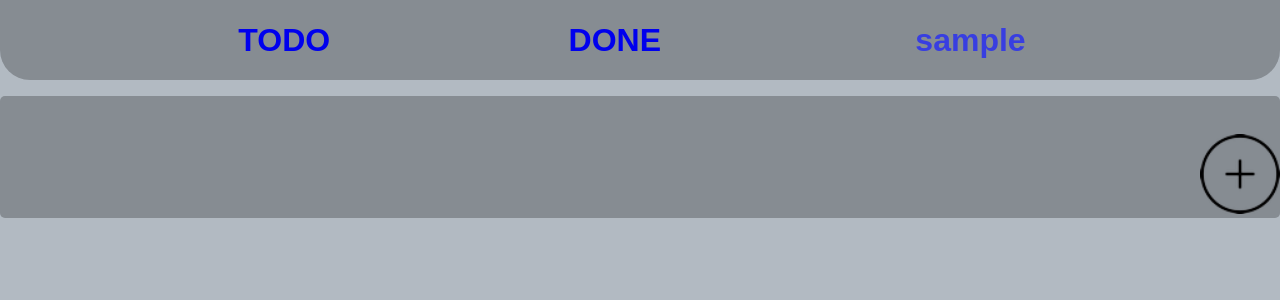
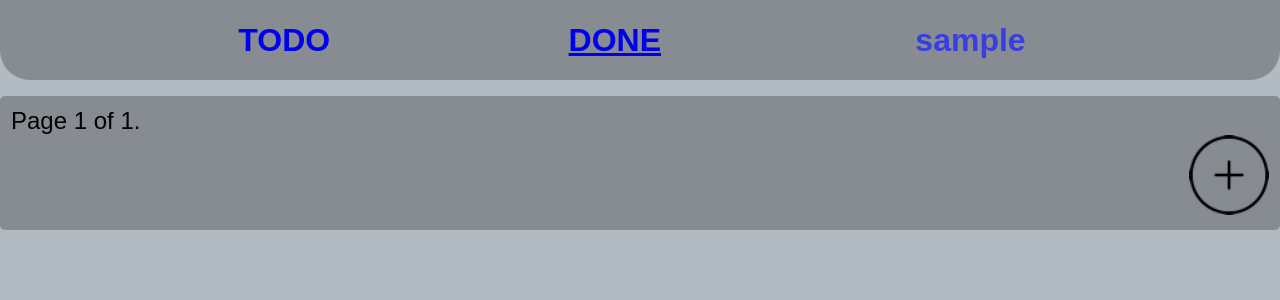
Before and after one commit to ifeon/ToDoProject, a Django app: page /profile/done/ in a window 1280 px wide. Shown: the top 300 px of the page. Run offline with Django 4.2, Linux system fonts and the light colour scheme; the visitor is signed in with stand-in values (Sample User, id 1); data that the repository does not hold is empty.

Commit message:
paginator

```diff
--- a/main/urls.py
+++ b/main/urls.py
@@ -7,5 +7,5 @@ urlpatterns = [
     path('', views.profile, name='profile'),
     path('done/', views.task_done, name='task_done'),
     path('add/', views.task_create, name='add_task'),
-    path('task/<int:id>/', views.task_detail, name='task_detail'),
+    path('task/<int:task_id>/', views.task_detail, name='task_detail'),
 ]
--- a/main/views.py
+++ b/main/views.py
@@ -1,3 +1,4 @@
+from django.core.paginator import Paginator
 from django.shortcuts import render, redirect, get_object_or_404
 from django.urls import reverse_lazy
 from django.views.generic import CreateView
@@ -28,18 +29,32 @@ class RegView(CreateView):
 
 def profile(request):
     """User tasks"""
-    tasks = Task.objects.filter(completed=False, username=request.user)
-    return render(request, 'tasks.html', {'tasks': tasks})
+    tasks = Task.objects.filter(completed=False, username=request.user).order_by('-created')
+    paginator = Paginator(tasks, 7)
+    page_number = request.GET.get('page')
+    current_page = paginator.get_page(page_number)
+    content = {
+        'tasks': tasks,
+        'current_page': current_page
+    }
+    return render(request, 'tasks.html', content)
 
 
 def task_done(request):
     taskdone = Task.objects.filter(completed=True, username=request.user)
-    return render(request, 'tasks_done.html', {'taskdone': taskdone})
+    paginator = Paginator(taskdone, 7)
+    page_number = request.GET.get('page')
+    current_page = paginator.get_page(page_number)
+    content = {
+        'tasks': taskdone,
+        'current_page': current_page
+    }
+    return render(request, 'tasks_done.html', content)
 
 
-def task_detail(request, id):
+def task_detail(request, task_id):
     task = get_object_or_404(Task,
-                             id=id)
+                             id=task_id)
     return render(request, 'task_detail.html', {'task': task})
 
 
--- a/static/css/tasks.css
+++ b/static/css/tasks.css
@@ -13,8 +13,6 @@ body {
     background-color: #b2bac2;
     text-decoration: none;
 }
-
-
 
 .header {
     width: 100%;
@@ -103,3 +101,13 @@ body {
     display: flex;
     justify-content: center;
 }
+
+.paginator{
+    font-size: 24px;
+    font-weight: 200;
+
+}
+
+.active {
+    text-decoration: underline
+}
--- a/templates/tasks.html
+++ b/templates/tasks.html
@@ -10,8 +10,10 @@
 <body>
     <div class="header">
         <div class="head-button">
-            <a href="{% url 'main:profile' %}">TODO</a>
-            <a href="{% url 'main:task_done' %}">DONE</a>
+            {% url 'main:profile' as url %}
+            <a href="{{ url }}" {% if request.path == url %}class="active"{% endif %}>TODO</a>
+            {% url 'main:task_done' as url %}
+            <a href="{{ url }}" {% if request.path == url %}class="active"{% endif %}>DONE</a>
             <div class="dropdown">
                 <div class="user-button">
                     {{ user }}
@@ -25,13 +27,25 @@
     <div class="container">
         <ol>
         {% block content %}
-            {% for task in tasks %}
+            <div class="paginator">
+            {% for task in current_page.object_list %}
                 <li class="task-list"><a href="{% url 'main:task_detail' task.id %}">{{ task }}</a></li>
             {% endfor %}
+            {% if current_page.has_previous %}
+                <a href="?page={{ current_page.previous_page_number }}">Previous</a>
+            {% endif %}
+             <span class="page-current">
+                Page {{ current_page.number }} of {{ current_page.paginator.num_pages }}.
+             </span>
+            {% if current_page.has_next %}
+                <a href="?page={{ current_page.next_page_number }}">Next</a>
+            {% endif %}
+            </div>
+        </ol>
+            <div class="add-task">
+                <a href="{% url 'main:add_task' %}">
+                    <img src="{% static 'img/add_task.png' %}" style="width:80px; " alt=""></a>
+            </div>
         {% endblock content %}
-        </ol>
-        <div class="add-task">
-            <a class="" href="{% url 'main:add_task' %}"><img src="{% static 'img/add_task.png' %}" style="width:80px; " alt=""></a>
-        </div>
     </div>
 </body>
--- a/templates/tasks_done.html
+++ b/templates/tasks_done.html
@@ -9,8 +9,23 @@
 </head>
 <body>
     {% block content %}
-        {% for task in taskdone %}
-                <li class="task-list">{{ task }}</li>
+            <div class="paginator">
+            {% for task in current_page.object_list %}
+                <li class="task-list"><a href="{% url 'main:task_detail' task.id %}">{{ task }}</a></li>
             {% endfor %}
+            {% if current_page.has_previous %}
+                <a href="?page={{ current_page.previous_page_number }}">Previous</a>
+            {% endif %}
+             <span class="page-current">
+                Page {{ current_page.number }} of {{ current_page.paginator.num_pages }}.
+             </span>
+            {% if current_page.has_next %}
+                <a href="?page={{ current_page.next_page_number }}">Next</a>
+            {% endif %}
+            </div>
+                <div class="add-task">
+                    <a href="{% url 'main:add_task' %}">
+                        <img src="{% static 'img/add_task.png' %}" style="width:80px; " alt=""></a>
+                </div>
     {% endblock content %}
 </body>
```
